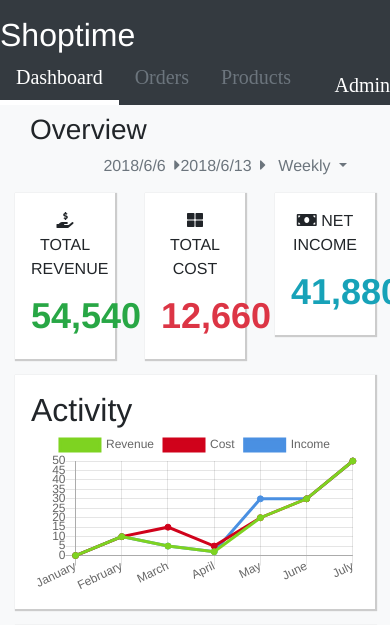
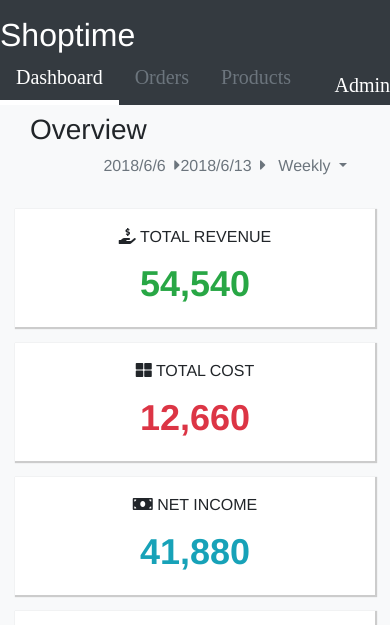
Before and after one commit to WadeHuang1993/F2E-2018, a plain HTML site: page week3-admin/index.html in a window 390 px wide. Shown: the top 625 px of the page. Drawn offline with nearby package versions, Linux system fonts and the light colour scheme.

Commit message:
style: 調整 top-box RWD
 issue #week3-admin

```diff
--- a/week3-admin/index.html
+++ b/week3-admin/index.html
@@ -77,7 +77,7 @@
     </div>
 
     <div class="top-box row mt-2">
-        <div class="col-4">
+        <div class="col-md-4 mt-md-0 mt-3">
             <div class="box-content pack text-center">
                 <div class="box-header"><i class="fas fa-hand-holding-usd"></i><span> TOTAL REVENUE</span></div>
                 <div class="box-body mt-2">
@@ -85,7 +85,7 @@
                 </div>
             </div>
         </div>
-        <div class="col-4">
+        <div class="col-md-4 mt-md-0 mt-3">
             <div class="box-content pack text-center">
                 <div class="box-header"><i class="fas fa-th-large"></i><span> TOTAL COST</span></div>
                 <div class="box-body mt-2">
@@ -93,7 +93,7 @@
                 </div>
             </div>
         </div>
-        <div class="col-4">
+        <div class="col-md-4 mt-md-0 mt-3">
             <div class="box-content pack text-center">
                 <div class="box-header"><i class="fas fa-money-bill"></i><span> NET INCOME</span></div>
                 <div class="box-body mt-2">
```
